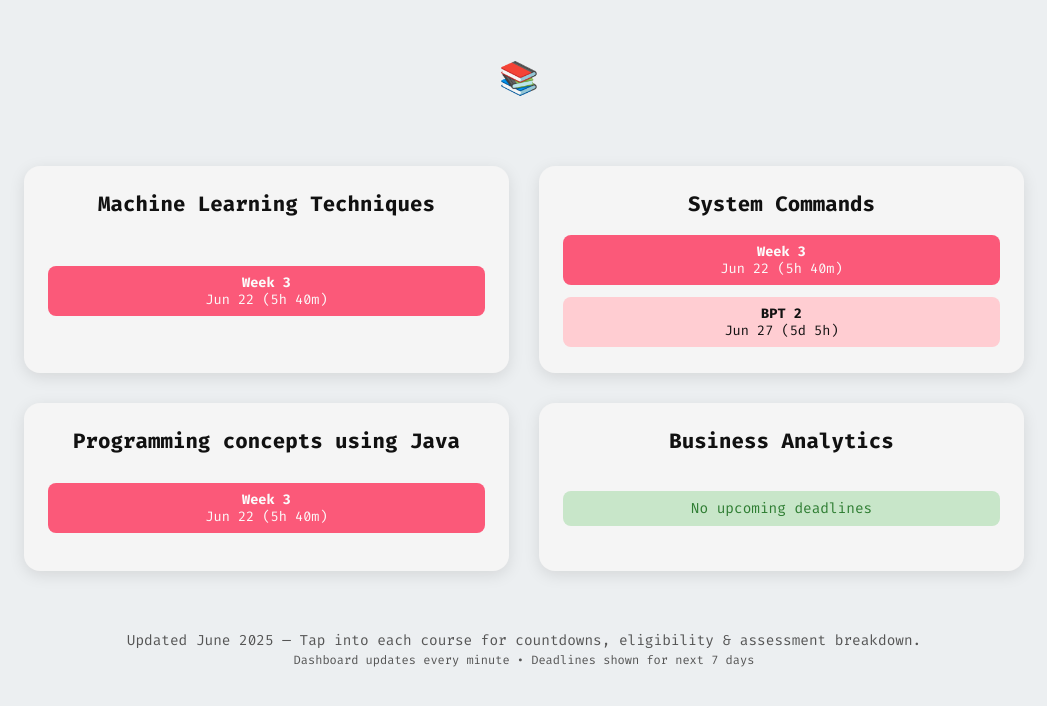
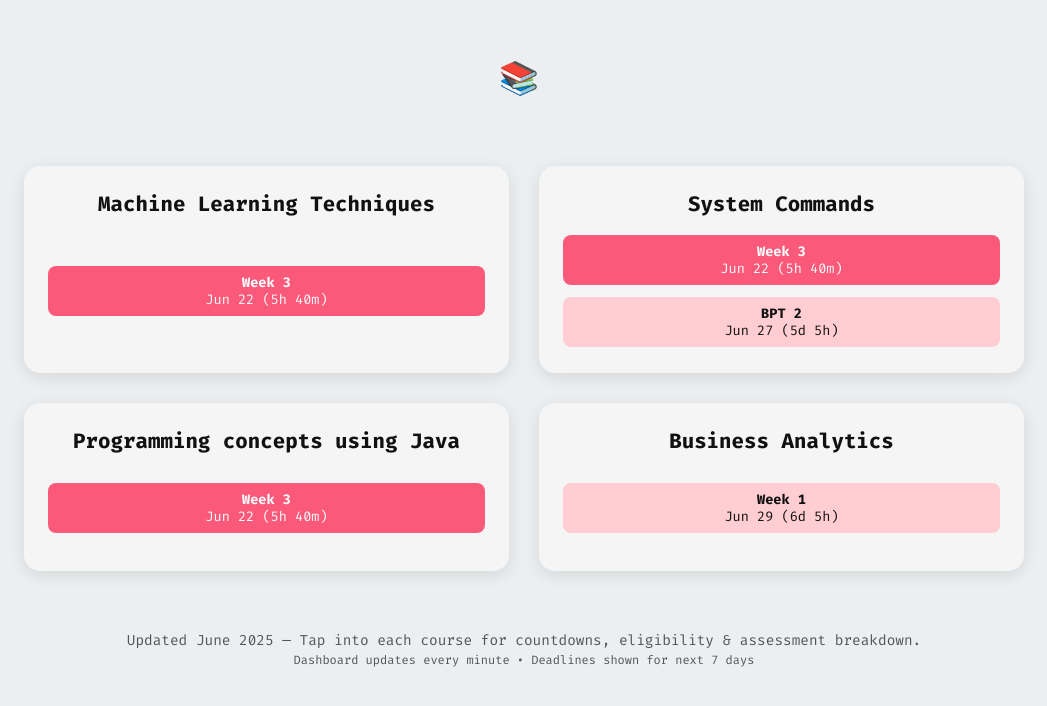
Before and after one commit to GittyBits/timerite, a plain HTML site: page index.html in a window 1280 px wide. Shown: the whole page, without its empty margins (116-1163 px from the left). Drawn offline with Linux system fonts and the light colour scheme.

Commit message:
Update index.html

```diff
--- a/index.html
+++ b/index.html
@@ -213,7 +213,7 @@
         'week12': '2025-08-24T23:59:59'
       },
       bdm: {
-        'week1':'2025-07-29',
+        'week1':'2025-06-29',
         'quiz2': '2025-08-03T23:59:59',
         'endterm': '2025-08-31T09:00:00'
 
```
